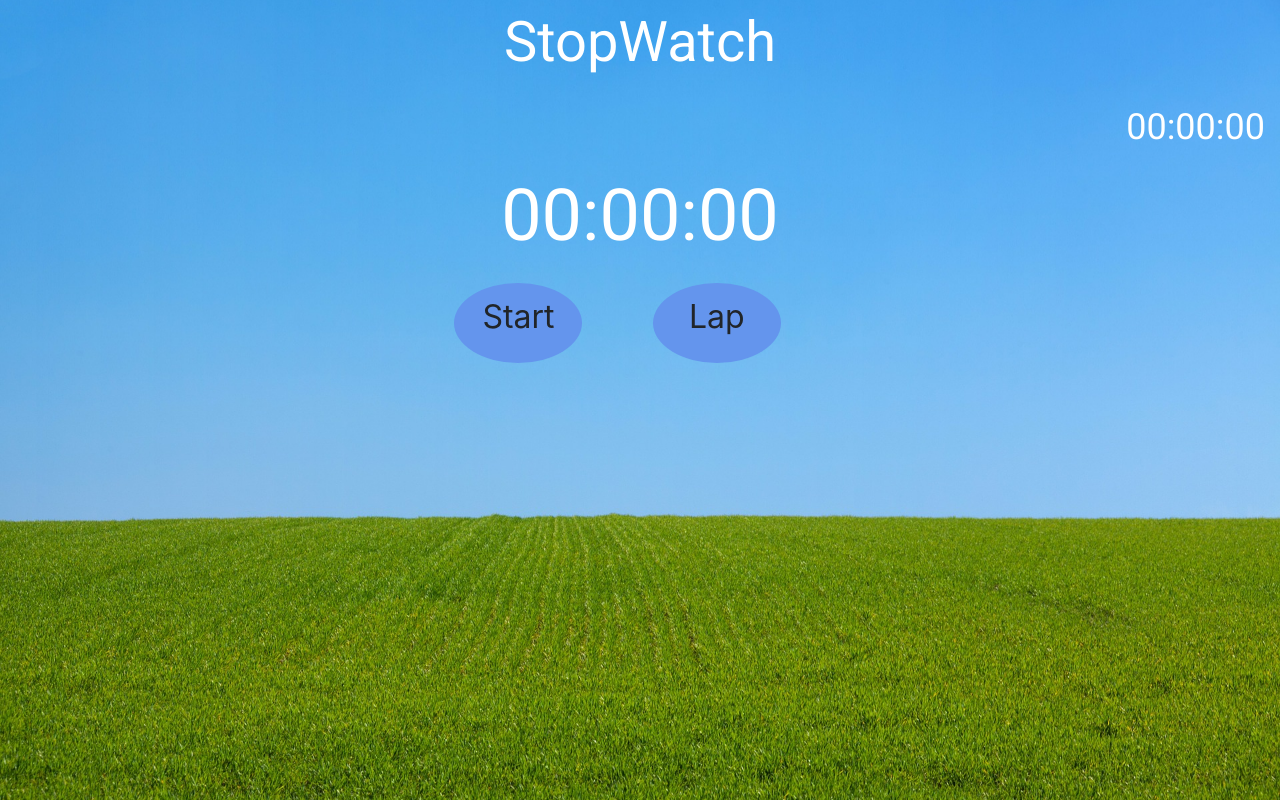
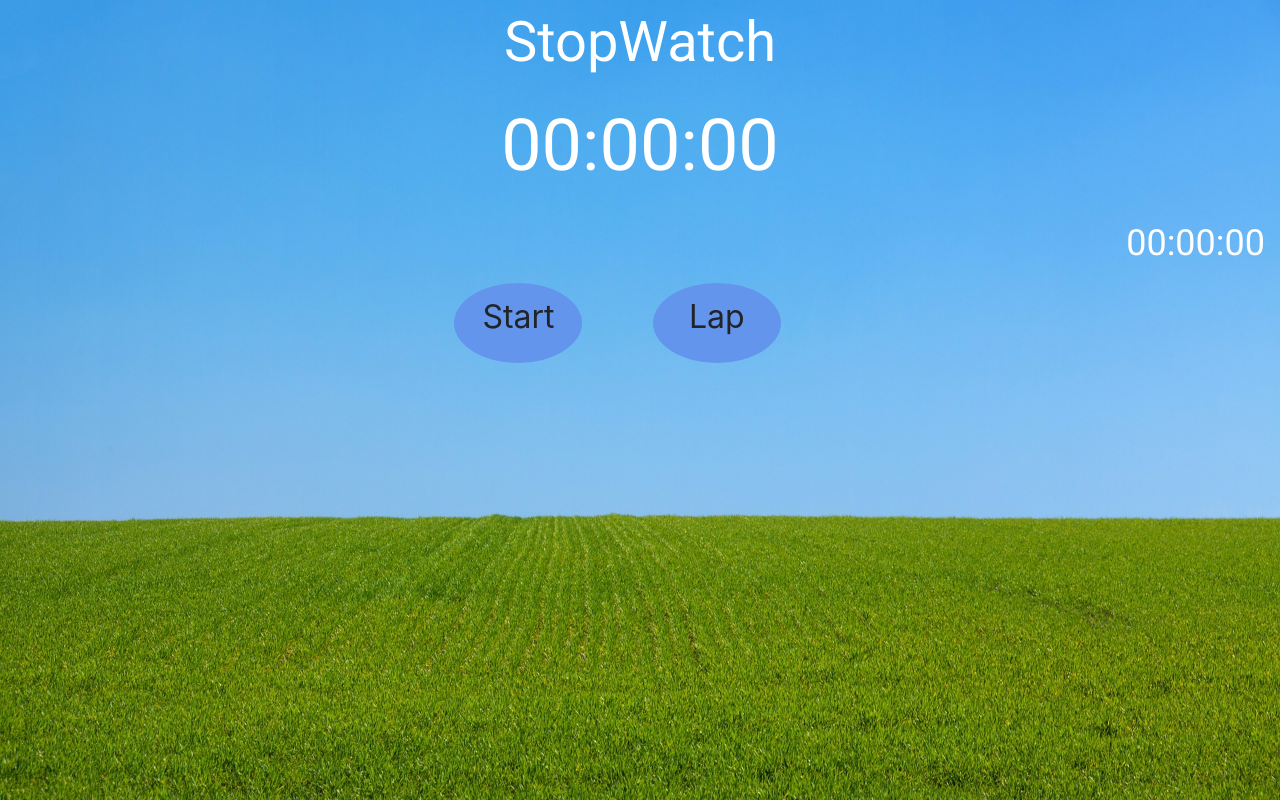
Before and after one commit to join2akshay/stopWatch, a plain HTML site: page index.html in a window 1280 px wide. Drawn offline with nearby package versions, Linux system fonts and the light colour scheme.

Commit message:
index.html

```diff
--- a/index.html
+++ b/index.html
@@ -20,9 +20,9 @@
         <!--Heading-->
       <div id="header">StopWatch</div>
       <!--LapTimer-->
-      <div id="lap"><spna id="#lapMinute">00</spna>:<span id="#lapSecond">00</span>:<span id="lapCentisecond">00</span></div>
+      <div id="timer"><spna id="#timeMinute">00</spna>:<span id="#timeSecond">00</span>:<span id="timeCentisecond">00</span></div>
       <!--Timer-->
-      <div id="timer"><spna id="#timeMinute">00</spna>:<span id="timeSecond">00</span>:<span id="timeCentisecond">00</span></div>
+      <div id="lap"><spna id="#lapMinute">00</spna>:<span id="lapSecond">00</span>:<span id="lapCentisecond">00</span></div>
       <!--Controls-->
       <div id="controlsContainer" class="row">
           <div class="col-md-2 offset-md-4">
```
